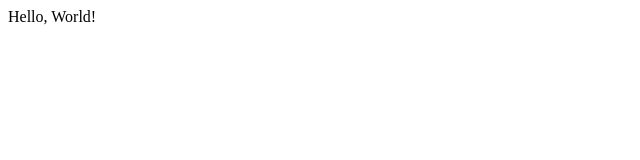
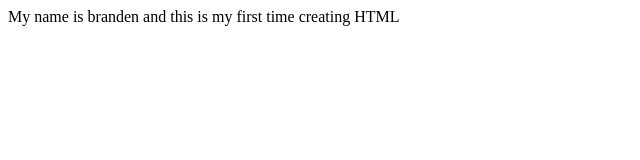
Before and after one commit to shadowdemons09/test, a plain HTML site: page index.html in a window 1280 px wide. Shown: the whole page, without its empty margins (0-640 px from the left). Drawn offline with Linux system fonts and the light colour scheme.

Commit message:
Something

```diff
--- a/index.html
+++ b/index.html
@@ -5,7 +5,7 @@
     <title>Example Page</title>
   </head>
   <body>
-    <div>Hello, World!</div>
+    <div>My name is branden and this is my first time creating HTML</div>
     <script type-"text/javascript">
     alert("Hello World from JavaScript")
     </script>
```
